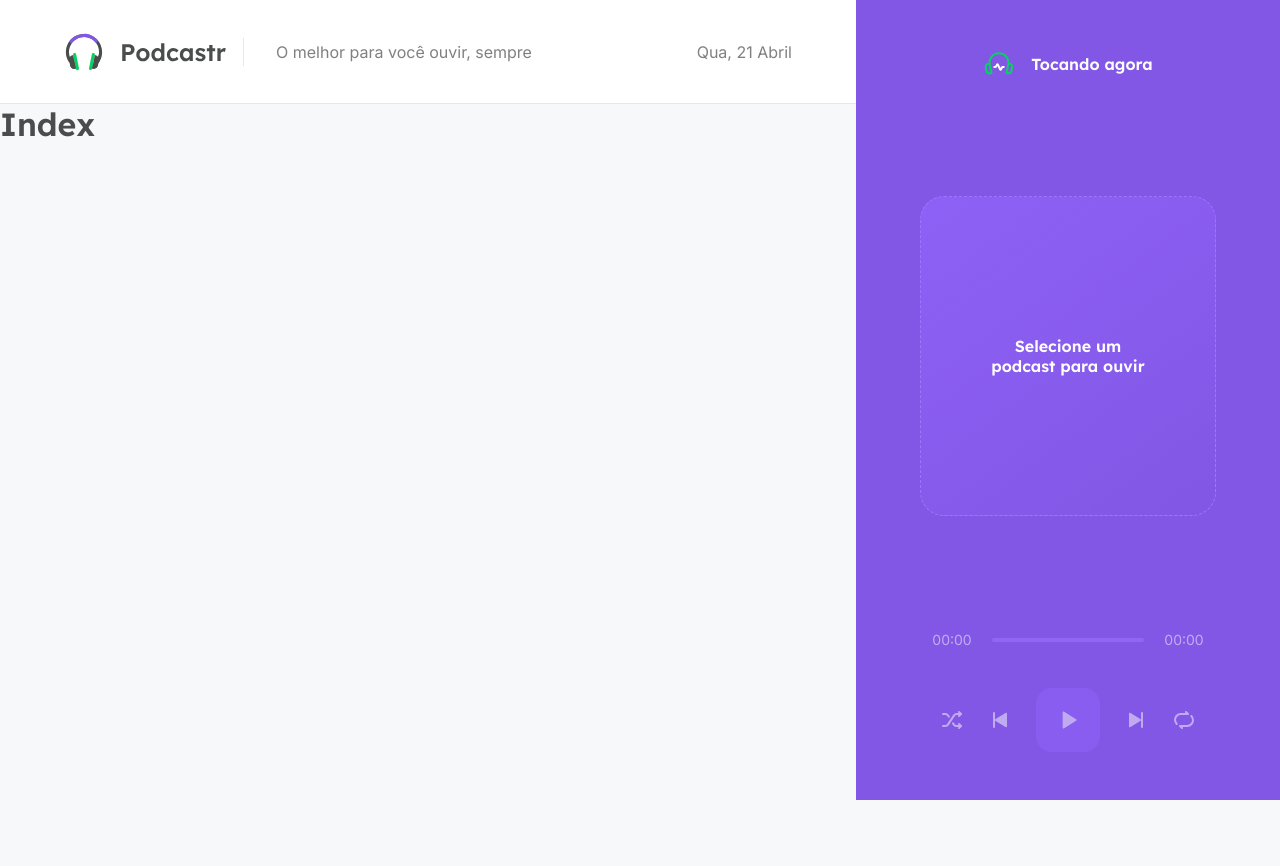
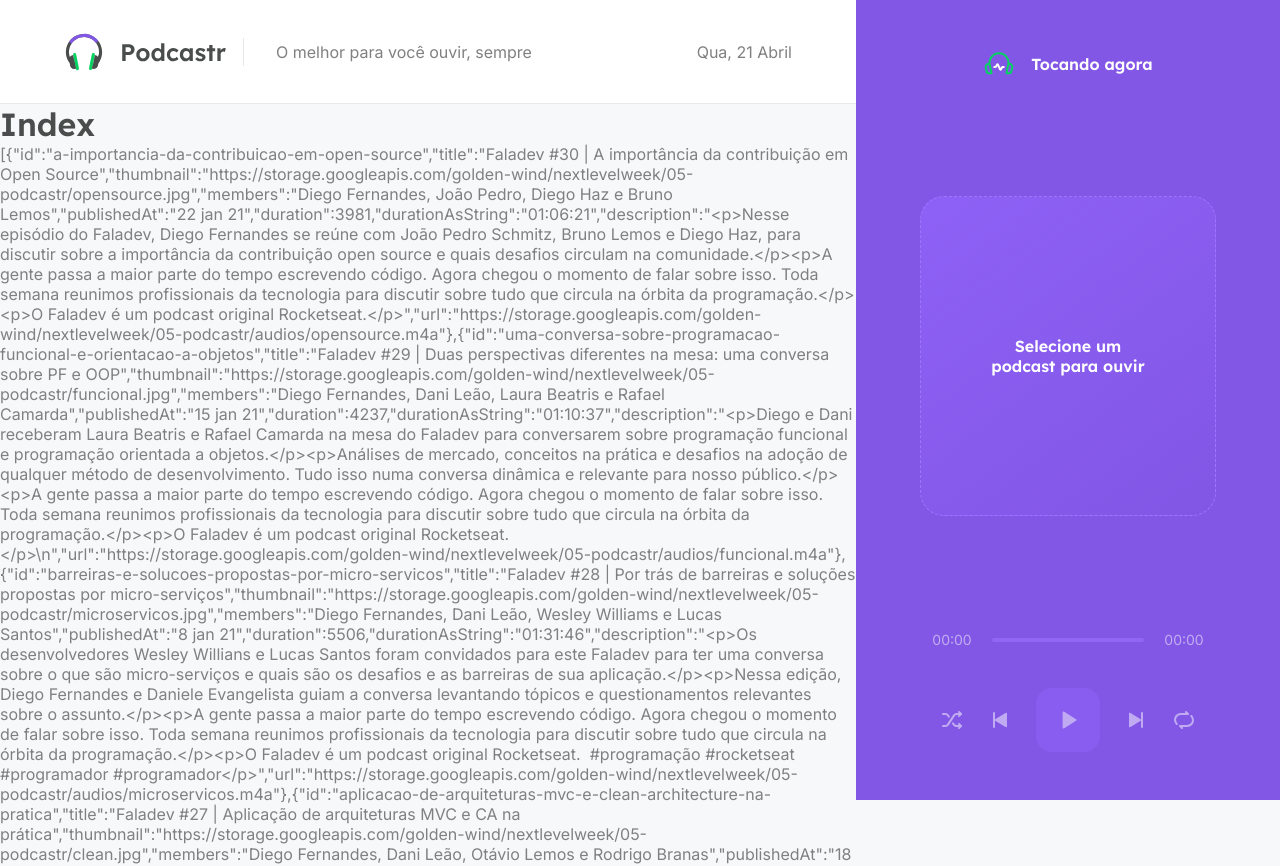
Before and after one commit to SrWess/Podcastr-NLW5, a Next.js app: page / in a window 1280 px wide. Shown: the top 866 px of the page. Before the commit the page ends 800 px from the top, so only its background shows below. Built offline with nearby package versions, Linux system fonts and the light colour scheme; data requests are answered from the project's data file.

Commit message:
Organized structure and typing

```diff
--- a/package.json
+++ b/package.json
@@ -9,6 +9,7 @@
     "server": "json-server server.json -w -d 750 -p 3333"
   },
   "dependencies": {
+    "axios": "^0.21.1",
     "date-fns": "^2.21.1",
     "next": "10.1.3",
     "react": "17.0.2",
--- a/src/pages/index.tsx
+++ b/src/pages/index.tsx
@@ -1,17 +1,65 @@
-export default function Home() {
+import { GetStaticProps } from "next";
+import { format, parseISO } from "date-fns";
+import ptBR from "date-fns/locale/pt-BR";
+import { api } from "../services/api";
+import convertDurationToTimeString from "../utils/convertDurationToTimeString";
+
+type Episode = {
+  id: string;
+  title: string;
+  members: string;
+  thumbnail: string;
+  description: string;
+  duration: number;
+  durationAsString: string;
+  url: string;
+  publishedAt: string;
+};
+
+type HomeProps = {
+  episodes: Episode[];
+};
+
+export default function Home(props: HomeProps) {
   return (
-    <h1>Index</h1>
-  )
+    <div>
+      <h1>Index</h1>
+      <p>{JSON.stringify(props.episodes)}</p>
+    </div>
+  );
 }
 
-export async function getStaticProps() {
-  const response = await fetch('http://localhost:3333/episodes')
-  const data = await response.json()
+export const getStaticProps: GetStaticProps = async () => {
+  const { data } = await api.get("episodes", {
+    params: {
+      _limit: 12,
+      _sort: "published_at",
+      _order: "desc",
+    },
+  });
+
+  const episodes = data.map((episode) => {
+    return {
+      id: episode.id,
+      title: episode.title,
+      thumbnail: episode.thumbnail,
+      members: episode.members,
+      publishedAt: format(parseISO(episode.published_at), "d MMM yy", {
+        locale: ptBR,
+      }),
+      duration: Number(episode.file.duration),
+      durationAsString: convertDurationToTimeString(
+        Number(episode.file.duration)
+      ),
+      description: episode.description,
+      url: episode.file.url,
+    };
+  });
 
   return {
     props: {
-      episodes: data,
+      episodes,
     },
-    revalidate: 60 * 60 * 8
-  }
-}
+    revalidate: 60 * 60 * 8,
+  };
+};
--- /dev/null
+++ b/src/services/api.ts
@@ -0,0 +1,5 @@
+import axios from 'axios'
+
+export const api = axios.create({
+  baseURL: 'http://localhost:3333'
+})
--- /dev/null
+++ b/src/utils/convertDurationToTimeString.ts
@@ -0,0 +1,11 @@
+export default function convertDurationToTimeString(duration: number) {
+  const hours = Math.floor(duration / 3600)
+  const minutes = Math.floor((duration % 3600) / 60)
+  const seconds = duration % 60
+
+  const timeString = [hours, minutes, seconds]
+    .map(unit => String(unit).padStart(2, '0'))
+    .join(':')
+
+  return timeString
+}
```
Also changed, not shown: 1 other file (tests, documents, lock files or other folders).
